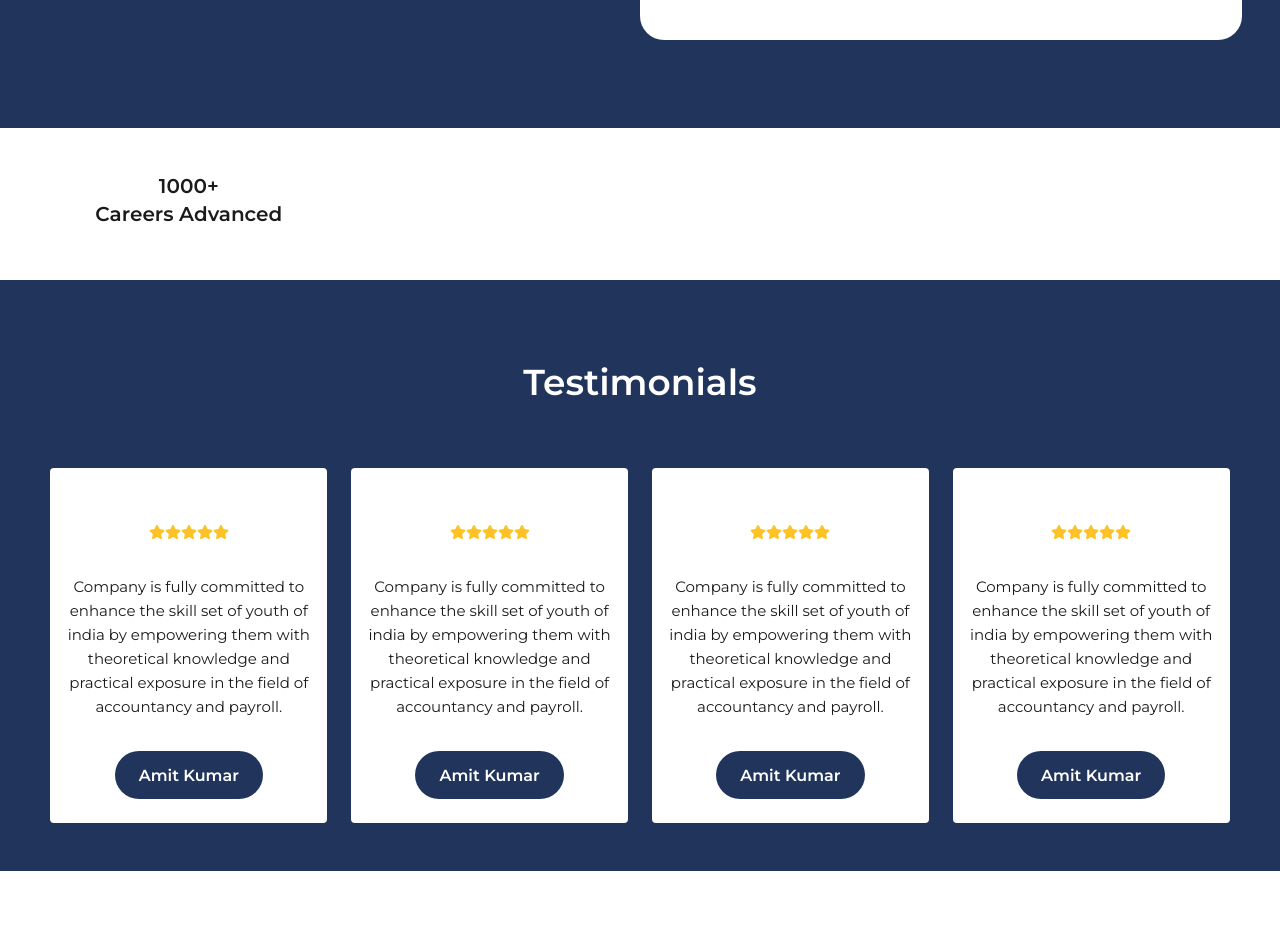
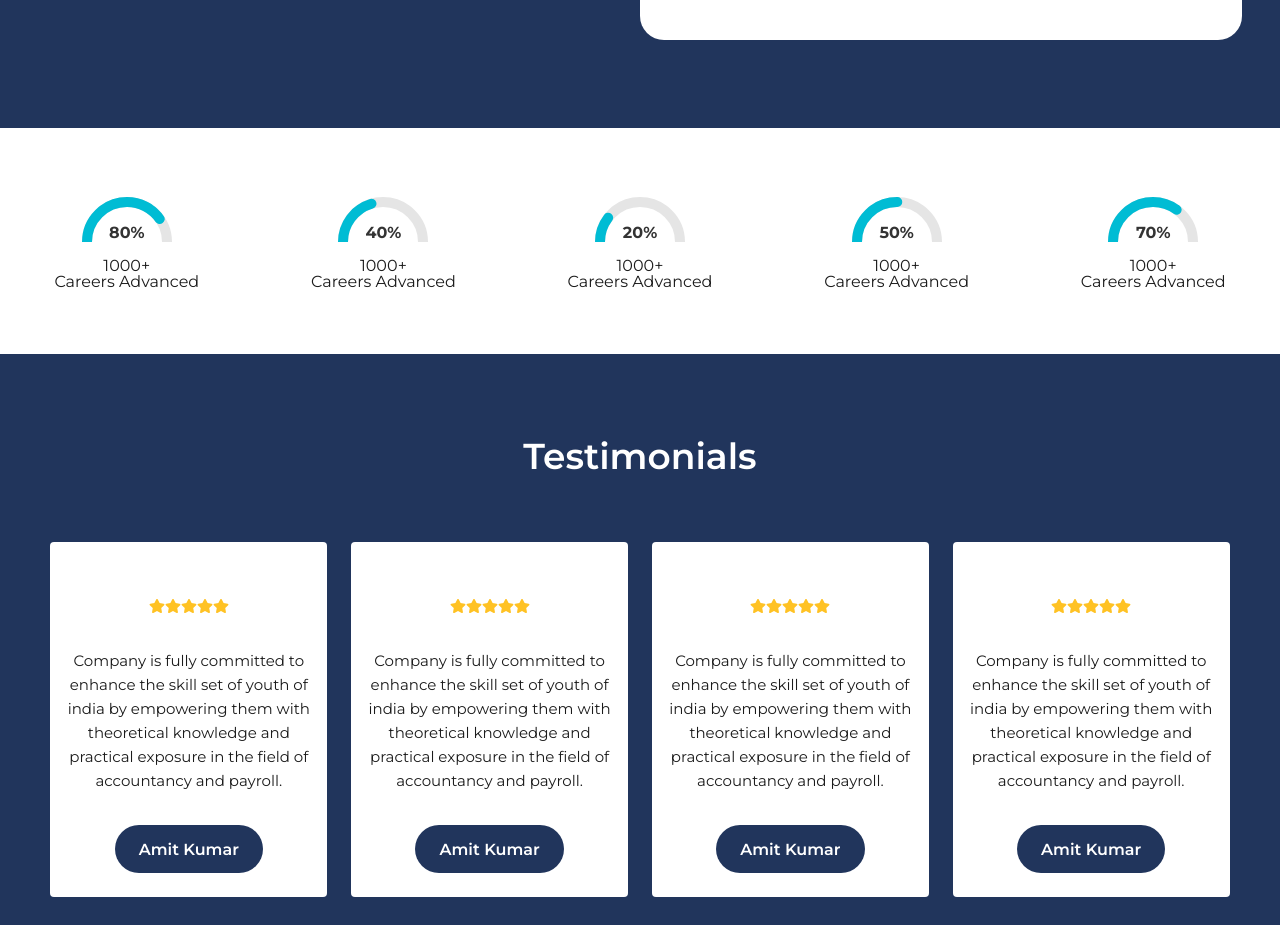
Before and after one commit to Shiv1516/assignment-02, a Next.js app: page / in a window 1280 px wide. Shown: the part 1320-2245 px from the top of the page. Built offline with nearby package versions, Linux system fonts and the light colour scheme; a web font is replaced by a local one.

Commit message:
file update

```diff
--- a/src/Component/Careers.js
+++ b/src/Component/Careers.js
@@ -2,14 +2,78 @@ import React from "react";
 
 function Careers() {
   return (
-    <div className="career-section wrapper df fww ptb48">
-      <div className="career-cards flx25">
-        <div className="career-card mlr16 tac">
-          <div className="career-"></div>
-
-          <h3 className="career-advance fs20 mb8 fw6">1000+</h3>
-          <h4 className="career-advance fs20 mb8 fw6">Careers Advanced</h4>
+    <div className="container df fww jcsb wrapper ptb48 mtb16">
+      <div className="gauge-container mlr16 df fdc aic">
+        <div className="gauge mb16">
+          <svg viewBox="0 0 100 50">
+            <path d="M 10 50 A 40 40 0 0 1 90 50" className="background" />
+            <path
+              d="M 10 50 A 40 40 0 0 1 90 50"
+              className="progress stoke25"
+            />
+          </svg>
+          <div className="value-text pt32">80%</div>
         </div>
+        <h3 classNameName="career-advance fs20 fw6 mb12 fw6">1000+</h3>
+        <h4 classNameName="career-advance fs20 fw6 mb12 fw6">
+          Careers Advanced
+        </h4>
+      </div>
+      <div className="gauge-container mlr16 df fdc aic">
+        <div className="gauge mb16">
+          <svg viewBox="0 0 100 50">
+            <path d="M 10 50 A 40 40 0 0 1 90 50" className="background" />
+            <path
+              d="M 10 50 A 40 40 0 0 1 90 50"
+              className="progress stoke75"
+            />
+          </svg>
+          <div className="value-text pt32">40%</div>
+        </div>
+        <h3 classNameName="career-advance fs20 mb12 fw6">1000+</h3>
+        <h4 classNameName="career-advance fs20 mb12 fw6">Careers Advanced</h4>
+      </div>
+      <div className="gauge-container mlr16 df fdc aic">
+        <div className="gauge mb16">
+          <svg viewBox="0 0 100 50">
+            <path d="M 10 50 A 40 40 0 0 1 90 50" className="background" />
+            <path
+              d="M 10 50 A 40 40 0 0 1 90 50"
+              className="progress stoke100"
+            />
+          </svg>
+          <div className="value-text pt32">20%</div>
+        </div>
+        <h3 classNameName="career-advance fs20 mb12 fw6">1000+</h3>
+        <h4 classNameName="career-advance fs20 mb12 fw6">Careers Advanced</h4>
+      </div>
+      <div className="gauge-container mlr16 df fdc aic">
+        <div className="gauge mb16">
+          <svg viewBox="0 0 100 50">
+            <path d="M 10 50 A 40 40 0 0 1 90 50" className="background" />
+            <path
+              d="M 10 50 A 40 40 0 0 1 90 50"
+              className="progress stoke63"
+            />
+          </svg>
+          <div className="value-text pt32">50%</div>
+        </div>
+        <h3 classNameName="career-advance fs20 mb12 fw6">1000+</h3>
+        <h4 classNameName="career-advance fs20 mb12 fw6">Careers Advanced</h4>
+      </div>
+      <div className="gauge-container mlr16 df fdc aic">
+        <div className="gauge mb16">
+          <svg viewBox="0 0 100 50">
+            <path d="M 10 50 A 40 40 0 0 1 90 50" className="background" />
+            <path
+              d="M 10 50 A 40 40 0 0 1 90 50"
+              className="progress stoke38"
+            />
+          </svg>
+          <div className="value-text pt32">70%</div>
+        </div>
+        <h3 classNameName="career-advance fs20 mb12 fw6">1000+</h3>
+        <h4 classNameName="career-advance fs20 mb12 fw6">Careers Advanced</h4>
       </div>
     </div>
   );
--- a/src/pages/index.js
+++ b/src/pages/index.js
@@ -24,7 +24,7 @@ export default function Home() {
   return (
     <>
       <Head>
-        <title>Create Next App</title>
+        <title>Frontend Assignment</title>
         <meta name="description" content="Generated by create next app" />
         <meta name="viewport" content="width=device-width, initial-scale=1" />
       </Head>
--- a/src/styles/globals.css
+++ b/src/styles/globals.css
@@ -496,7 +496,6 @@ table {
 .navbar li {
   position: relative;
 }
-
 .pa,
 .aft:after,
 .bef:before {
@@ -511,11 +510,9 @@ table {
 .l0 {
   left: 0;
 }
-
 .r5 {
   right: -5px;
 }
-
 .t0 {
   top: 0;
 }
@@ -1144,10 +1141,18 @@ table {
 }
 /* target css */
 
-/* marketing section css */
-/* .marketing-img-01 {
+/* career section css */
+.career-design {
+  width: 18vw;
+  height: 9vw;
+}
+.career-design {
+  border: 20px solid #21355c;
+  border-radius: 50%;
+  color: #21355c;
+}
 
-/* marketing section css */
+/* career section css */
 
 @media only screen and (max-width: 720px) {
   .menu-btn {
@@ -1222,3 +1227,62 @@ table {
     margin-bottom: 16px;
   }
 }
+
+.gauge {
+  position: relative;
+  width: 100px;
+  height: 50px;
+}
+
+.gauge svg {
+  width: 100px;
+  height: 50px;
+}
+
+.gauge path {
+  fill: none;
+  stroke-width: 10;
+}
+
+.gauge .background {
+  stroke: #e5e5e5;
+}
+
+.gauge .progress {
+  stroke: #00bcd4;
+  stroke-dasharray: 126;
+  stroke-linecap: round;
+  transition: stroke-dashoffset 0.5s ease;
+}
+
+.value-text {
+  position: absolute;
+  top: 50%;
+  left: 50%;
+  transform: translate(-50%, -50%);
+  font-size: 16px;
+  font-weight: bold;
+  color: #333;
+}
+
+.label {
+  margin-top: 10px;
+  font-size: 14px;
+  text-align: center;
+  color: #555;
+}
+.stoke25 {
+  stroke-dashoffset: 25;
+}
+.stoke75 {
+  stroke-dashoffset: 75;
+}
+.stoke100 {
+  stroke-dashoffset: 100;
+}
+.stoke63 {
+  stroke-dashoffset: 63;
+}
+.stoke38 {
+  stroke-dashoffset: 38;
+}
```
